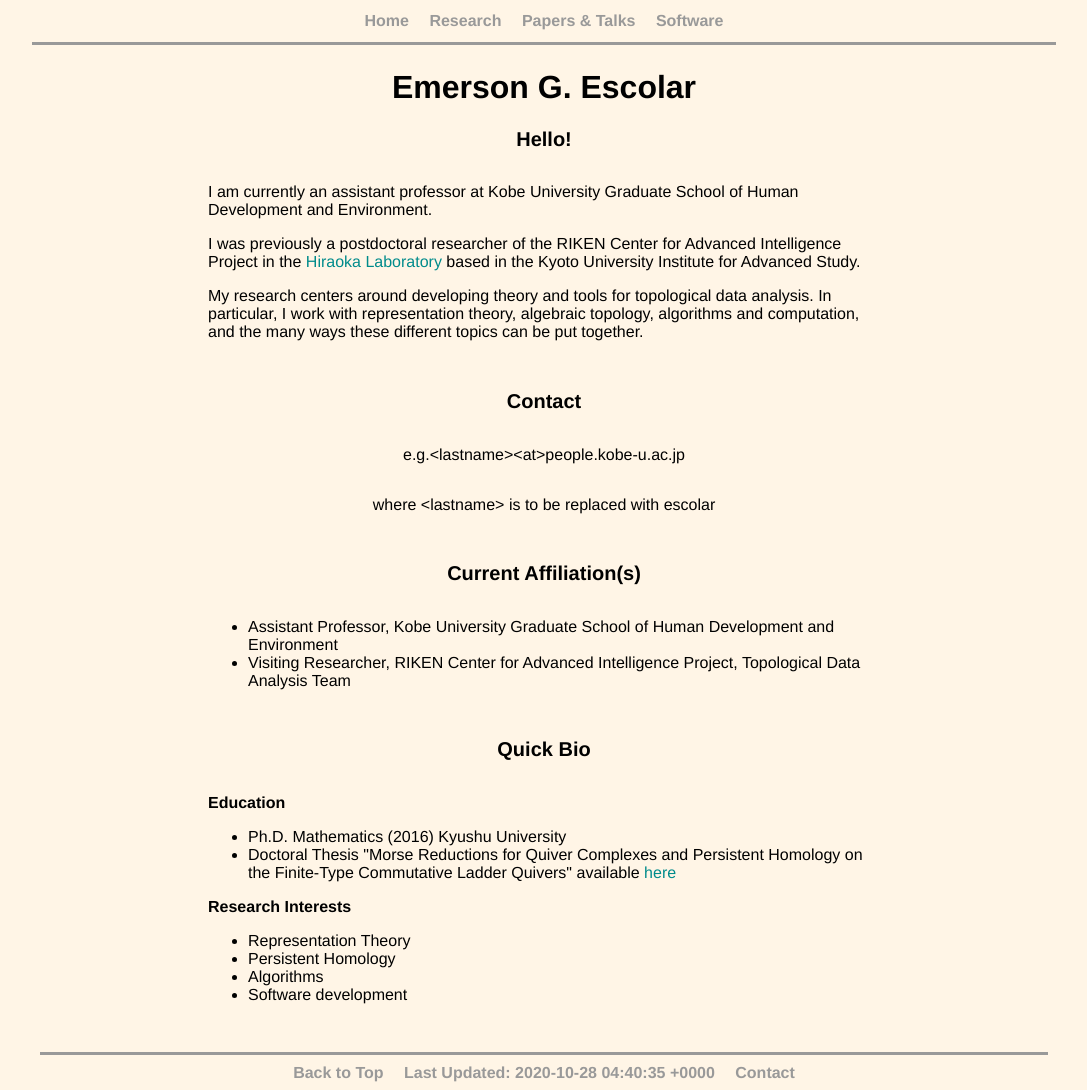
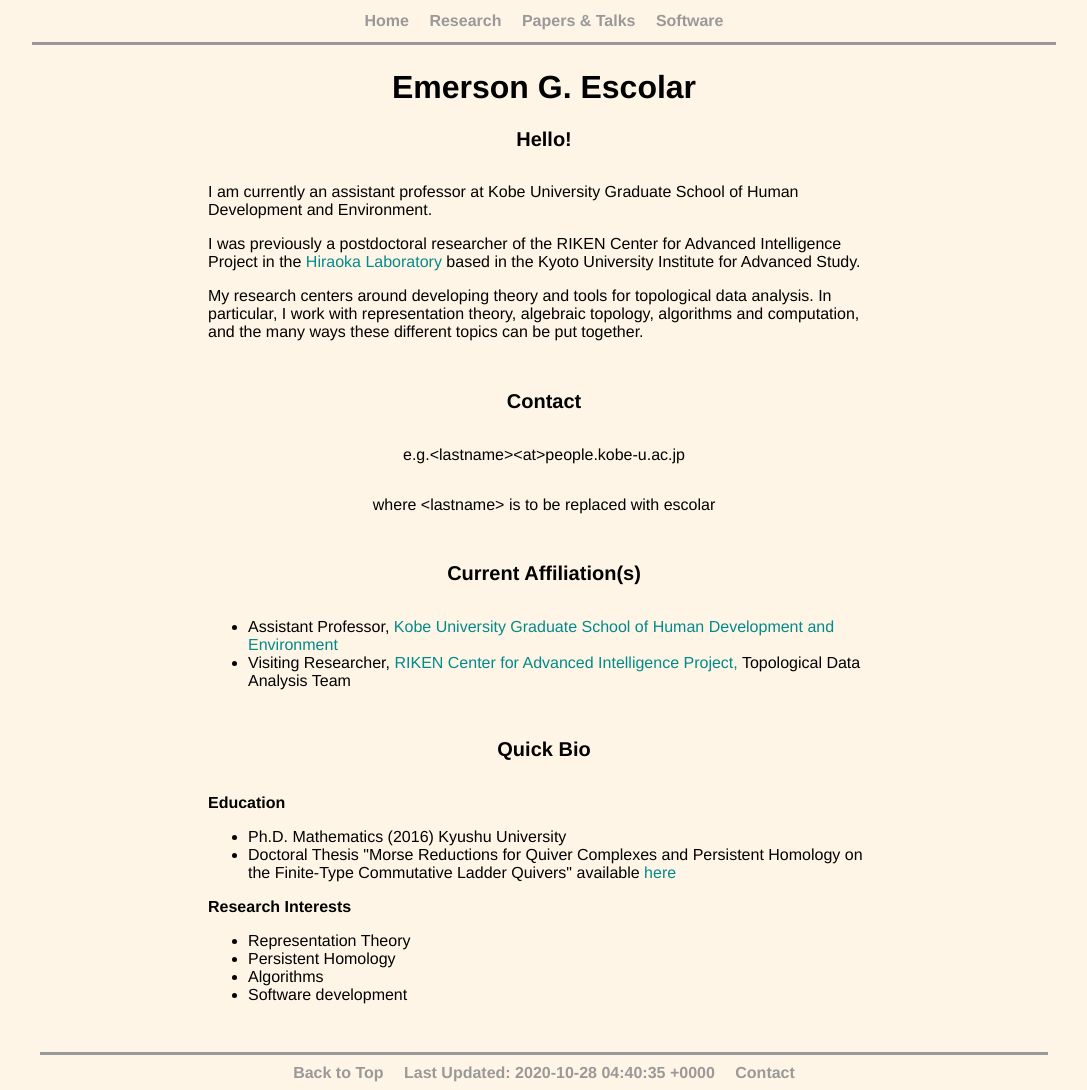
Before and after one commit to emerson-escolar/emerson-escolar.github.io, a Jekyll site: the page built from index.html, in a window 1280 px wide and 1090 px high. Shown: the whole window, without its empty margins (96-1183 px from the left). Built offline with Jekyll 4.4.1, drawn with Linux system fonts in a browser that asks for light colours; some of the changed lines change nothing that is shown.

Commit message:
add links

```diff
--- a/index.html
+++ b/index.html
@@ -39,10 +39,17 @@ title: Emerson G. Escolar
 	<div class="wordbox">
 		<ul style="text-align:left;">
       <li>
-        Assistant Professor, Kobe University Graduate School of Human Development and Environment
+        Assistant Professor,
+        <a href="https://www.h.kobe-u.ac.jp/en/node/1023">
+        Kobe University Graduate School of Human Development and Environment
+        </a>
       </li>
       <li>
-				Visiting Researcher, RIKEN Center for Advanced Intelligence Project, Topological Data Analysis Team
+				Visiting Researcher,
+        <a href="https://aip.riken.jp/">
+          RIKEN Center for Advanced Intelligence Project,
+        </a>
+        Topological Data Analysis Team
 			</li>
 			<!-- <li>
 				   Postdoctoral researcher, RIKEN Center for Advanced Intelligence Project, Generic Technology Research Group, Topological Data Analysis Team
```
